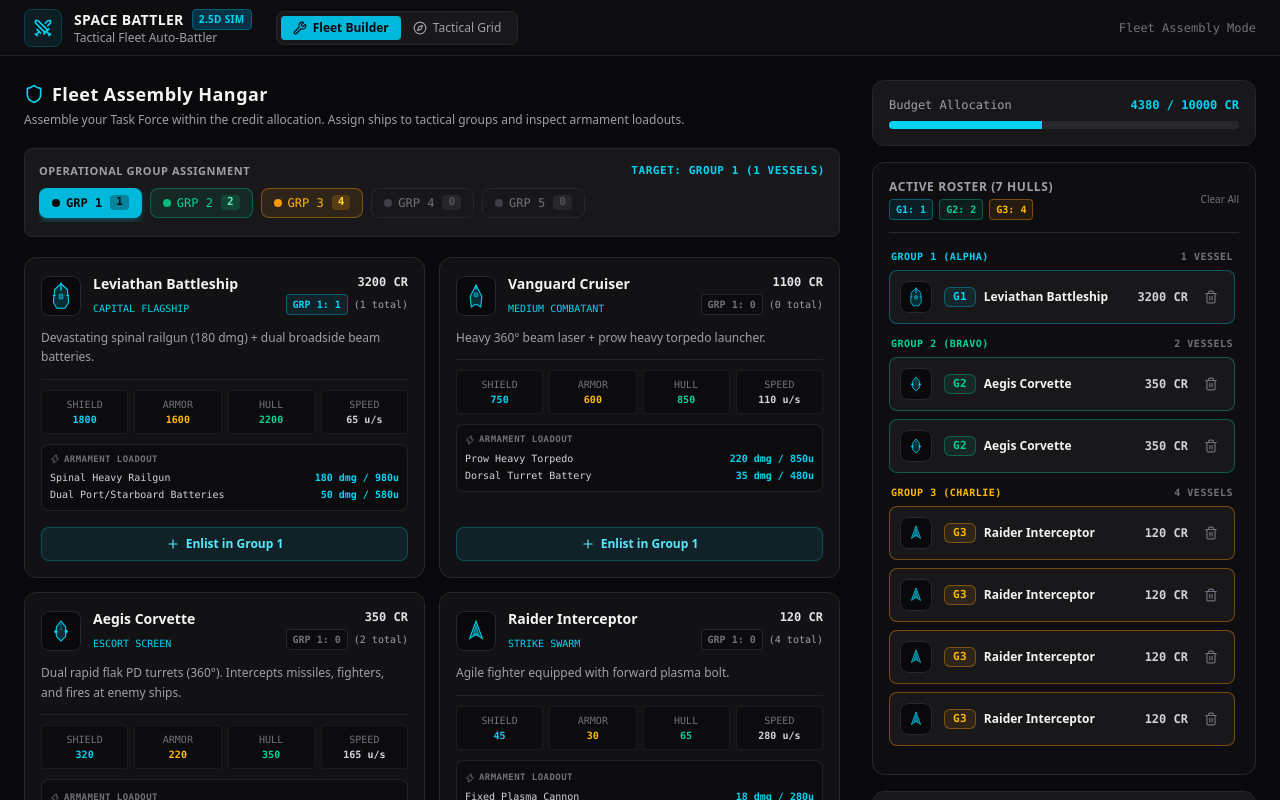
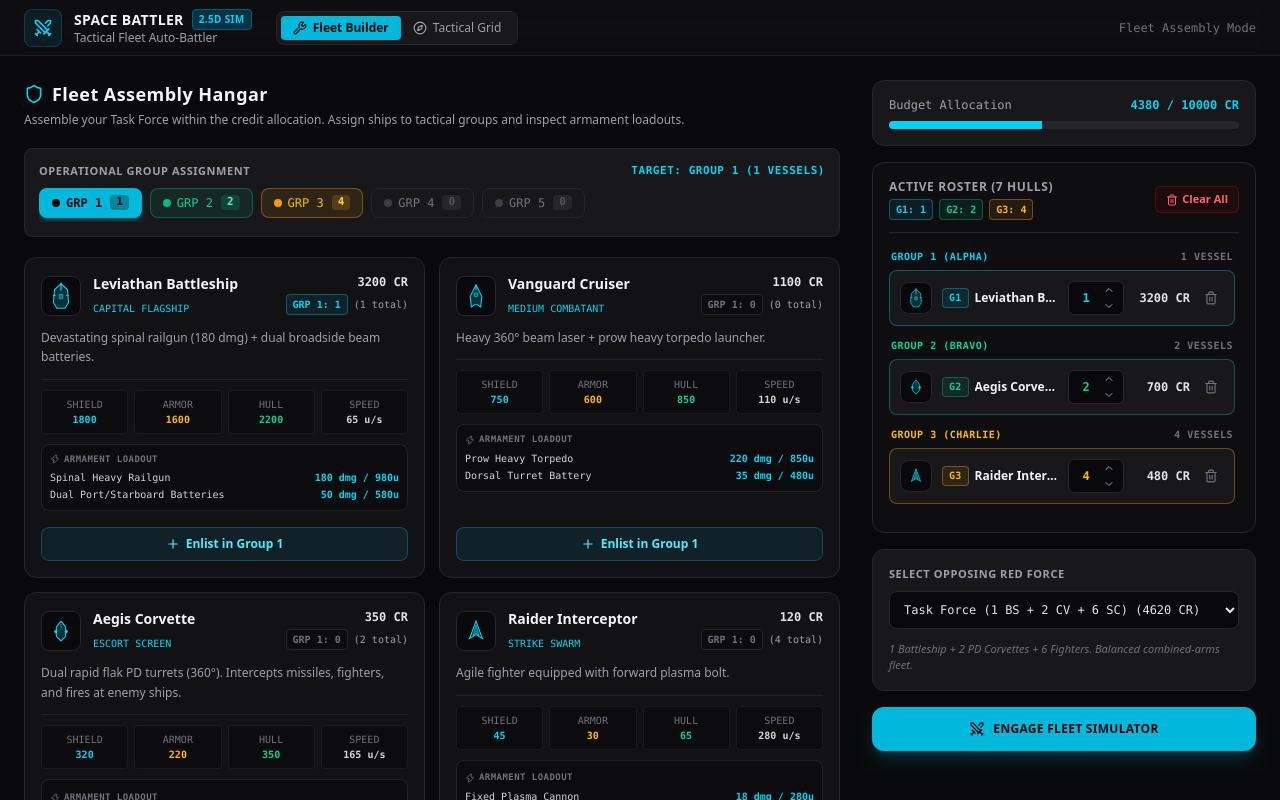
Before and after one commit to KaMeLoTmArMoT/GyroMouse_games, a React (Vite) app in the folder games/space_battler/frontend/: page / in a window 1280 px wide. Both pictures are taken after a click on the button "Fleet Builder". Shown: the top 800 px of the page. Built offline with nearby package versions, Linux system fonts and the light colour scheme.

Commit message:
feat(space-battler): add roster stack steppers, clear all button, state persistence, and true firing range cones

```diff
--- a/games/space_battler/frontend/src/App.tsx
+++ b/games/space_battler/frontend/src/App.tsx
@@ -24,8 +24,32 @@ import { ClientCombatSimulation } from "./engine/simulation";
 
 const SPEED_LEVELS = [0, 0.5, 1, 2, 5];
 
+const STORAGE_KEYS = {
+  activeTab: "gyromouse_sb_active_tab",
+  userSlots: "gyromouse_sb_user_slots",
+  enemyPreset: "gyromouse_sb_enemy_preset",
+} as const;
+
+const DEFAULT_USER_SLOTS: FleetSlot[] = [
+  { id: "bb_1", hullClass: "battleship", groupId: 1 },
+  { id: "cv_1", hullClass: "corvette", groupId: 2 },
+  { id: "cv_2", hullClass: "corvette", groupId: 2 },
+  { id: "sc_1", hullClass: "strike_craft", groupId: 3 },
+  { id: "sc_2", hullClass: "strike_craft", groupId: 3 },
+  { id: "sc_3", hullClass: "strike_craft", groupId: 3 },
+  { id: "sc_4", hullClass: "strike_craft", groupId: 3 },
+];
+
 export default function App() {
-  const [activeTab, setActiveTab] = useState<"builder" | "battle">("battle");
+  const [activeTab, setActiveTab] = useState<"builder" | "battle">(() => {
+    try {
+      const saved = localStorage.getItem(STORAGE_KEYS.activeTab);
+      if (saved === "builder" || saved === "battle") return saved;
+    } catch {
+      // ignore storage errors
+    }
+    return "battle";
+  });
   const [speed, setSpeed] = useState<number>(0);
   const [lastActiveSpeed, setLastActiveSpeed] = useState<number>(1);
   const [muted, setMuted] = useState(() => spaceAudio.isMuted());
@@ -53,18 +77,53 @@ export default function App() {
     return () => clearInterval(interval);
   }, [speed]);
 
-  // User Fleet Construction State (Blue Task Force)
-  const [userSlots, setUserSlots] = useState<FleetSlot[]>([
-    { id: "bb_1", hullClass: "battleship", groupId: 1 },
-    { id: "cv_1", hullClass: "corvette", groupId: 2 },
-    { id: "cv_2", hullClass: "corvette", groupId: 2 },
-    { id: "sc_1", hullClass: "strike_craft", groupId: 3 },
-    { id: "sc_2", hullClass: "strike_craft", groupId: 3 },
-    { id: "sc_3", hullClass: "strike_craft", groupId: 3 },
-    { id: "sc_4", hullClass: "strike_craft", groupId: 3 },
-  ]);
+  // User Fleet Construction State (Blue Task Force) - Persisted across F5 reloads
+  const [userSlots, setUserSlots] = useState<FleetSlot[]>(() => {
+    try {
+      const raw = localStorage.getItem(STORAGE_KEYS.userSlots);
+      if (raw) {
+        const parsed = JSON.parse(raw);
+        if (Array.isArray(parsed)) return parsed;
+      }
+    } catch {
+      // ignore storage errors
+    }
+    return DEFAULT_USER_SLOTS;
+  });
   const [budgetLimit] = useState<number>(10000);
-  const [enemyPresetId, setEnemyPresetId] = useState<string>("swarm");
+  const [enemyPresetId, setEnemyPresetId] = useState<string>(() => {
+    try {
+      const saved = localStorage.getItem(STORAGE_KEYS.enemyPreset);
+      if (saved && FLEET_PRESETS.some((p) => p.id === saved)) return saved;
+    } catch {
+      // ignore storage errors
+    }
+    return "combined";
+  });
+
+  useEffect(() => {
+    try {
+      localStorage.setItem(STORAGE_KEYS.activeTab, activeTab);
+    } catch {
+      // ignore
+    }
+  }, [activeTab]);
+
+  useEffect(() => {
+    try {
+      localStorage.setItem(STORAGE_KEYS.userSlots, JSON.stringify(userSlots));
+    } catch {
+      // ignore
+    }
+  }, [userSlots]);
+
+  useEffect(() => {
+    try {
+      localStorage.setItem(STORAGE_KEYS.enemyPreset, enemyPresetId);
+    } catch {
+      // ignore
+    }
+  }, [enemyPresetId]);
 
   // Simulation State
   const [sim, setSim] = useState<ClientCombatSimulation>(() => {
--- a/games/space_battler/frontend/src/components/FleetBuilder.tsx
+++ b/games/space_battler/frontend/src/components/FleetBuilder.tsx
@@ -1,6 +1,6 @@
 // Tactical Fleet Builder Modal & Panel Component with full-height scroll, text selection, and clear roster
 
-import { Plus, Shield, Swords, Trash2, Zap } from "lucide-react";
+import { ChevronDown, ChevronUp, Plus, Shield, Swords, Trash2, Zap } from "lucide-react";
 import { useState } from "react";
 import type { FleetSlot } from "../engine/fleetBuilder";
 import { FLEET_PRESETS } from "../engine/fleetPresets";
@@ -304,20 +304,29 @@ export function FleetBuilder({
     },
   );
 
-  const addShip = (hullClass: HullClass) => {
+  const addShip = (hullClass: HullClass, targetGroup = selectedGroup) => {
     if (currentCost + HULL_SPECS[hullClass].cost > budgetLimit) return;
     onUpdateSlots([
       ...slots,
       {
         id: `${hullClass}_${Date.now()}_${Math.random().toString(36).substring(2, 6)}`,
         hullClass,
-        groupId: selectedGroup,
+        groupId: targetGroup,
       },
     ]);
   };
 
-  const removeSlot = (id: string) => {
-    onUpdateSlots(slots.filter((s) => s.id !== id));
+  const decrementStack = (groupId: number, hullClass: HullClass) => {
+    for (let i = slots.length - 1; i >= 0; i--) {
+      if (slots[i].groupId === groupId && slots[i].hullClass === hullClass) {
+        onUpdateSlots([...slots.slice(0, i), ...slots.slice(i + 1)]);
+        return;
+      }
+    }
+  };
+
+  const removeStack = (groupId: number, hullClass: HullClass) => {
+    onUpdateSlots(slots.filter((s) => !(s.groupId === groupId && s.hullClass === hullClass)));
   };
 
   const clearAll = () => {
@@ -564,15 +573,19 @@ export function FleetBuilder({
                 </div>
               )}
             </div>
-            {slots.length > 0 && (
-              <button
-                type="button"
-                onClick={clearAll}
-                className="text-[10px] text-zinc-500 hover:text-red-400 transition-colors cursor-pointer"
-              >
-                Clear All
-              </button>
-            )}
+            <button
+              type="button"
+              onClick={clearAll}
+              disabled={slots.length === 0}
+              title="Remove all vessels from the active roster"
+              className={`px-2.5 py-1 rounded-md text-[11px] font-semibold flex items-center gap-1 border transition-colors ${
+                slots.length > 0
+                  ? "bg-red-950/30 border-red-800/50 text-red-400 hover:bg-red-900/40 hover:border-red-700 cursor-pointer"
+                  : "bg-zinc-900 border-zinc-800 text-zinc-600 cursor-not-allowed"
+              }`}
+            >
+              <Trash2 className="w-3 h-3" /> Clear All
+            </button>
           </div>
 
           <div className="flex-1 overflow-y-auto space-y-2 py-3 pr-1">
@@ -582,57 +595,118 @@ export function FleetBuilder({
               </div>
             ) : (
               (() => {
-                const sortedSlots = [...slots].sort((a, b) => {
+                const stackMap = new Map<
+                  string,
+                  { groupId: number; hullClass: HullClass; count: number }
+                >();
+                for (const s of slots) {
+                  const key = `${s.groupId}_${s.hullClass}`;
+                  const existing = stackMap.get(key);
+                  if (existing) {
+                    existing.count += 1;
+                  } else {
+                    stackMap.set(key, {
+                      groupId: s.groupId,
+                      hullClass: s.hullClass,
+                      count: 1,
+                    });
+                  }
+                }
+
+                const sortedStacks = [...stackMap.values()].sort((a, b) => {
                   if (a.groupId !== b.groupId) {
                     return a.groupId - b.groupId;
                   }
                   return HULL_SIZE_ORDER[a.hullClass] - HULL_SIZE_ORDER[b.hullClass];
                 });
 
-                return sortedSlots.map((s, idx) => {
-                  const theme = GROUP_THEMES[s.groupId] || GROUP_THEMES[1];
-                  const isFirstOfGroup = idx === 0 || sortedSlots[idx - 1].groupId !== s.groupId;
+                return sortedStacks.map((stack, idx) => {
+                  const theme = GROUP_THEMES[stack.groupId] || GROUP_THEMES[1];
+                  const isFirstOfGroup =
+                    idx === 0 || sortedStacks[idx - 1].groupId !== stack.groupId;
+                  const unitCost = HULL_SPECS[stack.hullClass].cost;
+                  const totalStackCost = stack.count * unitCost;
+                  const canAddOne = remainingBudget >= unitCost;
 
                   return (
-                    <div key={s.id} className="space-y-1">
+                    <div key={`${stack.groupId}_${stack.hullClass}`} className="space-y-1">
                       {isFirstOfGroup && (
                         <div className="flex items-center justify-between pt-1 pb-0.5 px-0.5 text-[10px] font-mono font-semibold uppercase tracking-wider">
                           <span className={theme.text}>
-                            Group {s.groupId} ({theme.name})
+                            Group {stack.groupId} ({theme.name})
                           </span>
                           <span className="text-zinc-500">
-                            {groupCounts[s.groupId]}{" "}
-                            {groupCounts[s.groupId] === 1 ? "vessel" : "vessels"}
+                            {groupCounts[stack.groupId]}{" "}
+                            {groupCounts[stack.groupId] === 1 ? "vessel" : "vessels"}
                           </span>
                         </div>
                       )}
                       <div
-                        className={`p-2.5 rounded-lg bg-zinc-900 border ${theme.border} text-xs flex items-center justify-between select-text hover:bg-zinc-800/60 transition-colors`}
+                        className={`p-2.5 rounded-lg bg-zinc-900 border ${theme.border} text-xs flex items-center justify-between select-text hover:bg-zinc-800/60 transition-colors gap-2`}
                       >
-                        <div className="flex items-center gap-3">
+                        <div className="flex items-center gap-2.5 min-w-0">
                           <div className="w-8 h-8 rounded-lg bg-zinc-950 border border-zinc-800 flex items-center justify-center text-cyan-400 shrink-0">
-                            <ShipSilhouette hullClass={s.hullClass} className="w-5 h-5" />
+                            <ShipSilhouette hullClass={stack.hullClass} className="w-5 h-5" />
                           </div>
-                          <div>
-                            <div className="flex items-center gap-2">
+                          <div className="min-w-0">
+                            <div className="flex items-center gap-1.5">
                               <span
-                                className={`text-[11px] px-2 py-0.5 rounded-md font-mono font-bold tracking-wide border ${theme.bg} ${theme.border} ${theme.text} select-all`}
+                                className={`text-[10px] px-1.5 py-0.5 rounded font-mono font-bold tracking-wide border ${theme.bg} ${theme.border} ${theme.text} select-all shrink-0`}
                               >
-                                G{s.groupId}
+                                G{stack.groupId}
                               </span>
-                              <span className="font-semibold text-zinc-100 select-all text-xs">
-                                {HULL_SPECS[s.hullClass].name}
+                              <span className="font-semibold text-zinc-100 select-all text-xs truncate">
+                                {HULL_SPECS[stack.hullClass].name}
                               </span>
                             </div>
                           </div>
                         </div>
-                        <div className="flex items-center gap-2.5">
-                          <span className="font-mono text-xs font-semibold text-zinc-300 select-all">
-                            {HULL_SPECS[s.hullClass].cost} CR
+
+                        <div className="flex items-center gap-2 shrink-0">
+                          {/* Up/Down Quantity Stepper */}
+                          <div className="flex items-center gap-1 bg-zinc-950 border border-zinc-800 rounded-md px-1.5 py-0.5">
+                            <span
+                              className={`font-mono text-xs font-bold min-w-[22px] text-center ${theme.text}`}
+                            >
+                              {stack.count}
+                            </span>
+                            <div className="flex flex-col -my-0.5">
+                              <button
+                                type="button"
+                                disabled={!canAddOne}
+                                onClick={() => addShip(stack.hullClass, stack.groupId)}
+                                title={
+                                  canAddOne
+                                    ? `Add 1 ${HULL_SPECS[stack.hullClass].name} to Group ${stack.groupId}`
+                                    : "Insufficient budget"
+                                }
+                                className={`p-0.5 rounded transition-colors ${
+                                  canAddOne
+                                    ? "text-zinc-400 hover:text-cyan-400 hover:bg-zinc-800 cursor-pointer"
+                                    : "text-zinc-700 cursor-not-allowed"
+                                }`}
+                              >
+                                <ChevronUp className="w-3 h-3" />
+                              </button>
+                              <button
+                                type="button"
+                                onClick={() => decrementStack(stack.groupId, stack.hullClass)}
+                                title={`Remove 1 ${HULL_SPECS[stack.hullClass].name} from Group ${stack.groupId}`}
+                                className="p-0.5 rounded text-zinc-400 hover:text-amber-400 hover:bg-zinc-800 transition-colors cursor-pointer"
+                              >
+                                <ChevronDown className="w-3 h-3" />
+                              </button>
+                            </div>
+                          </div>
+
+                          <span className="font-mono text-xs font-semibold text-zinc-200 select-all min-w-[58px] text-right">
+                            {totalStackCost} CR
                           </span>
+
                           <button
                             type="button"
-                            onClick={() => removeSlot(s.id)}
+                            onClick={() => removeStack(stack.groupId, stack.hullClass)}
+                            title="Remove entire group stack"
                             className="text-zinc-500 hover:text-red-400 p-1.5 rounded-md hover:bg-zinc-800 transition-colors cursor-pointer"
                           >
                             <Trash2 className="w-3.5 h-3.5" />
```
Also changed, not shown: games/space_battler/frontend/src/canvas/shipRenderer.ts (+40 -7 lines).
